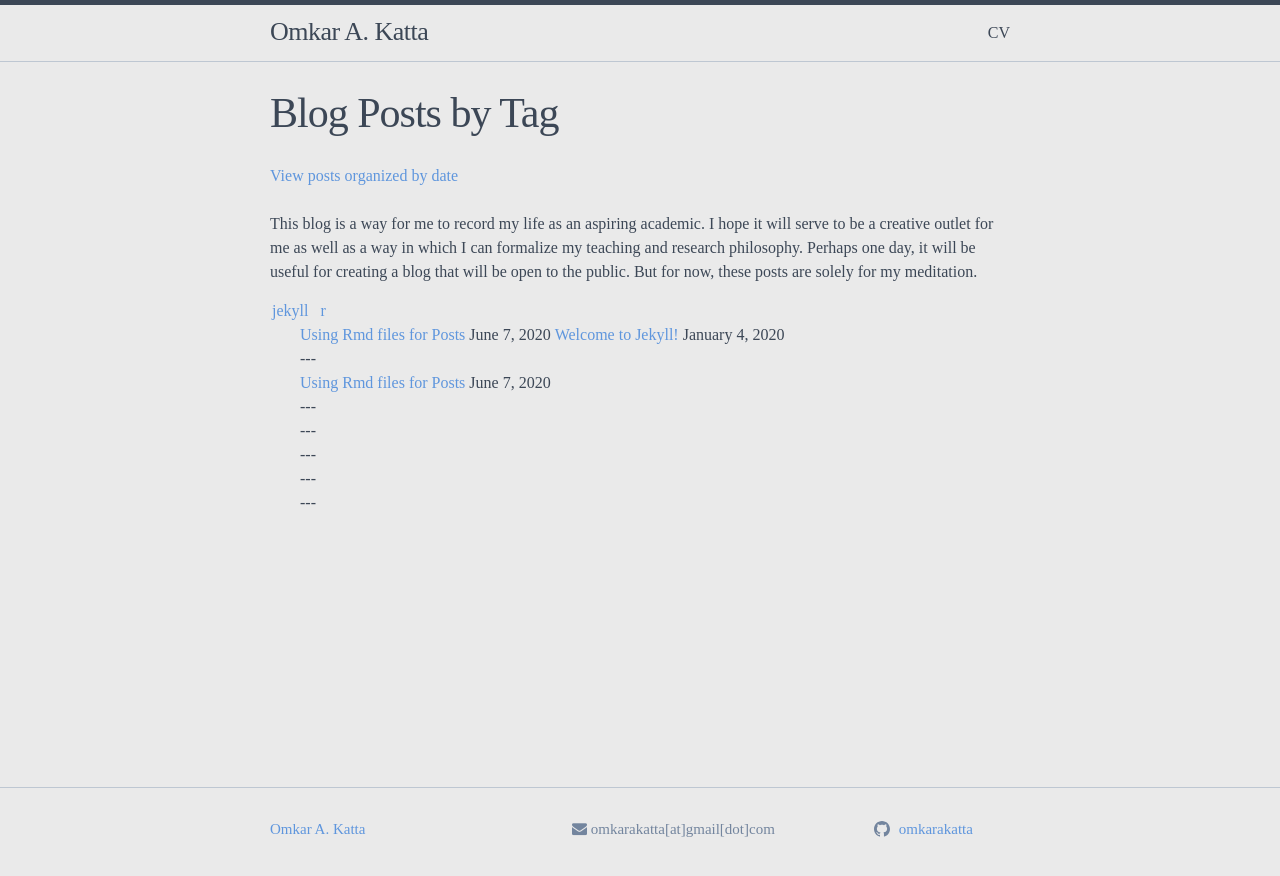
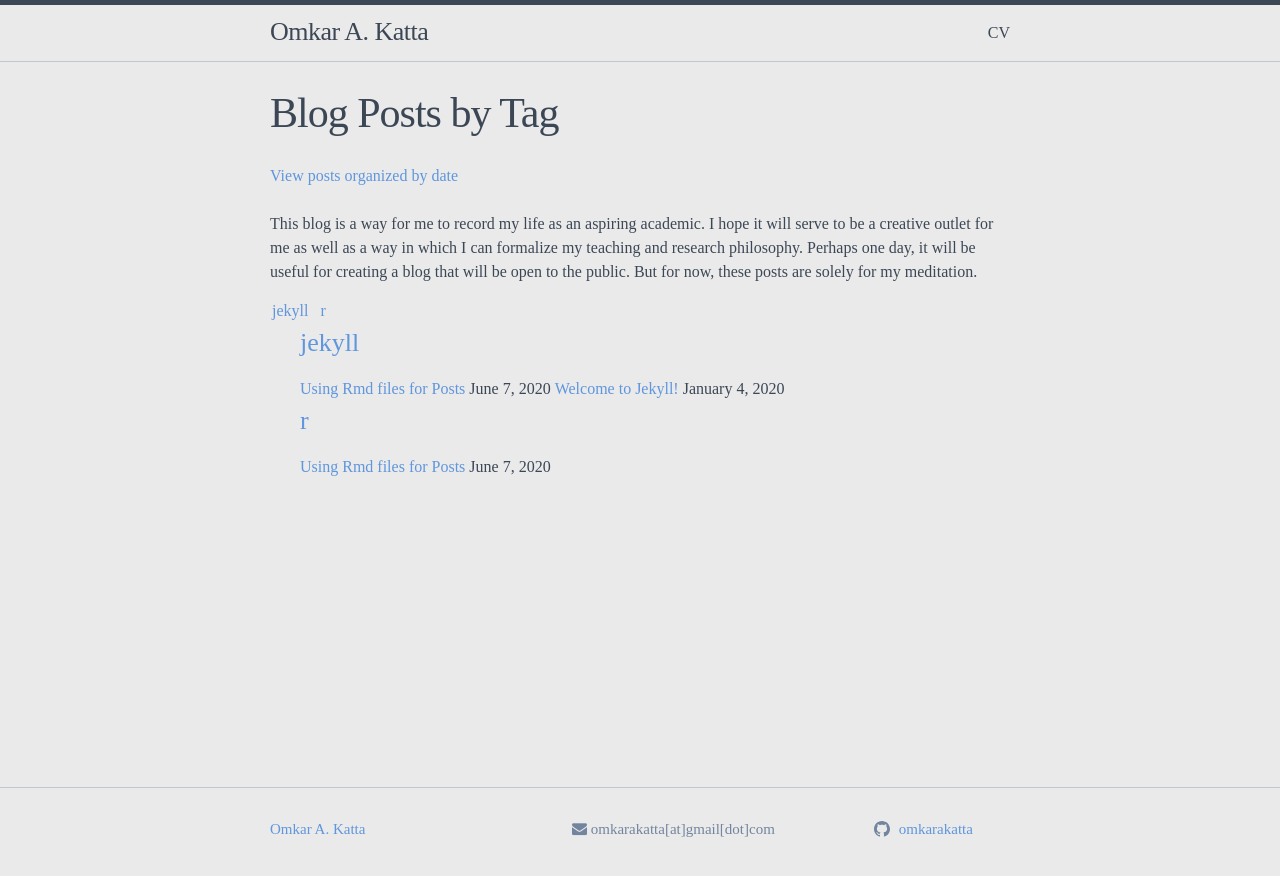
Before and after one commit to omkarakatta/omkarakatta.github.io, a Jekyll site: the page built from pages/postsbytag.md, in a window 1280 px wide. Shown: the top 876 px of the page. Built offline with Jekyll 4.4.1, drawn with Linux system fonts in a browser that asks for light colours; nearby versions of some CDN libraries.

Commit message:
experiment

```diff
--- a/pages/postsbytag.md
+++ b/pages/postsbytag.md
@@ -42,7 +42,7 @@ This blog is a way for me to record my life as an aspiring academic. I hope it w
         {% if post.tags contains t %}
           {% if post.hidden == false %}
             hi -->
-            <!-- <h3><a name="{{t | downcase | replace:" ","-" }}" id = "{{t | downcase}}"></a><a href="/tag/#{{t | downcase | replace:" ","-" }}">{{ t | downcase }}</a></h3> -->
+            <h3><a name="{{t | downcase | replace:" ","-" }}" id = "{{t | downcase}}"></a><a href="/tag/#{{t | downcase | replace:" ","-" }}">{{ t | downcase }}</a></h3>
             <!-- {% break %}
           {% endif %}
         {% endif %}
@@ -63,7 +63,7 @@ This blog is a way for me to record my life as an aspiring academic. I hope it w
       {% endif %}
     {% endfor %}
   </ul>
-  ---
+  <!-- --- -->
 {% endfor %}
 
 
```
